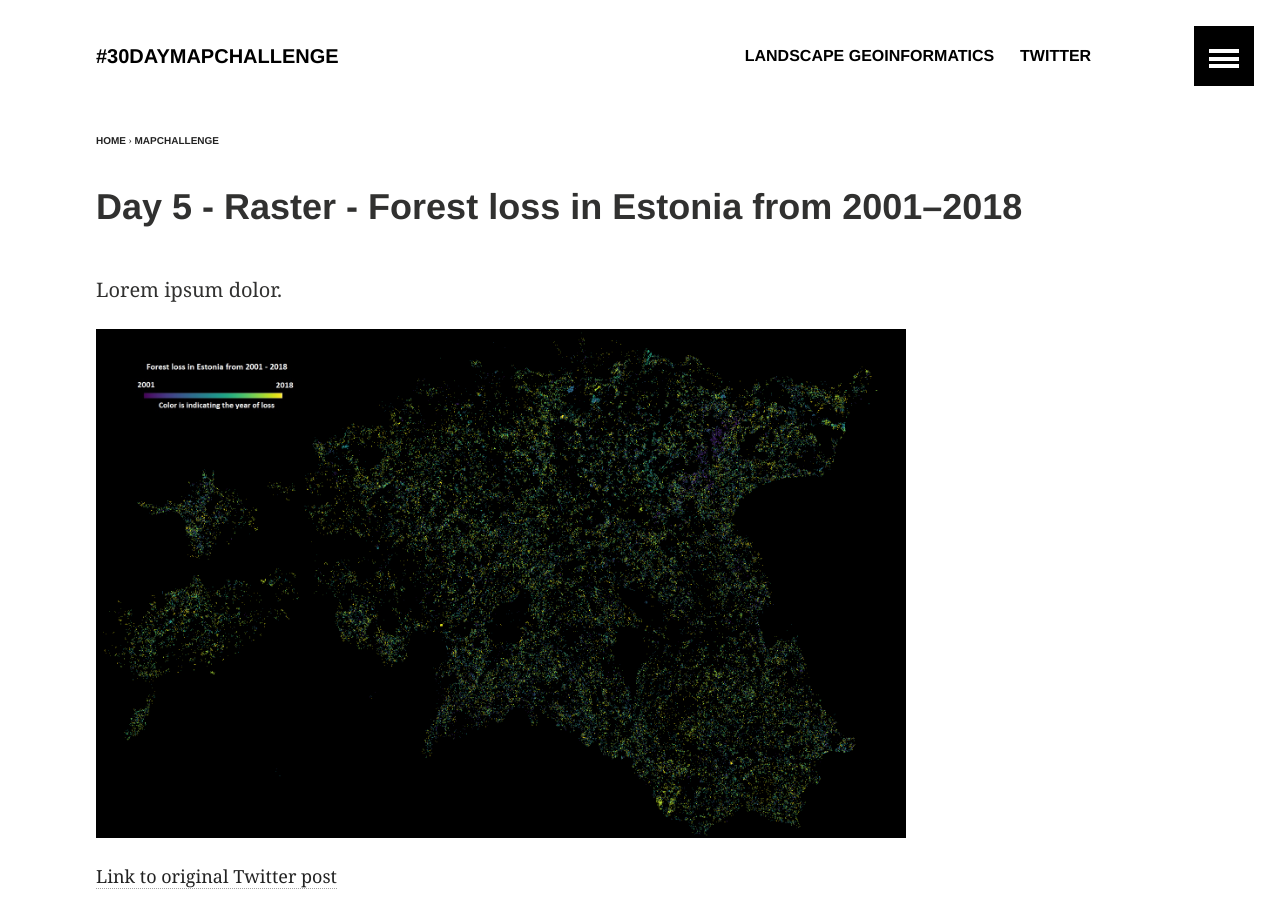
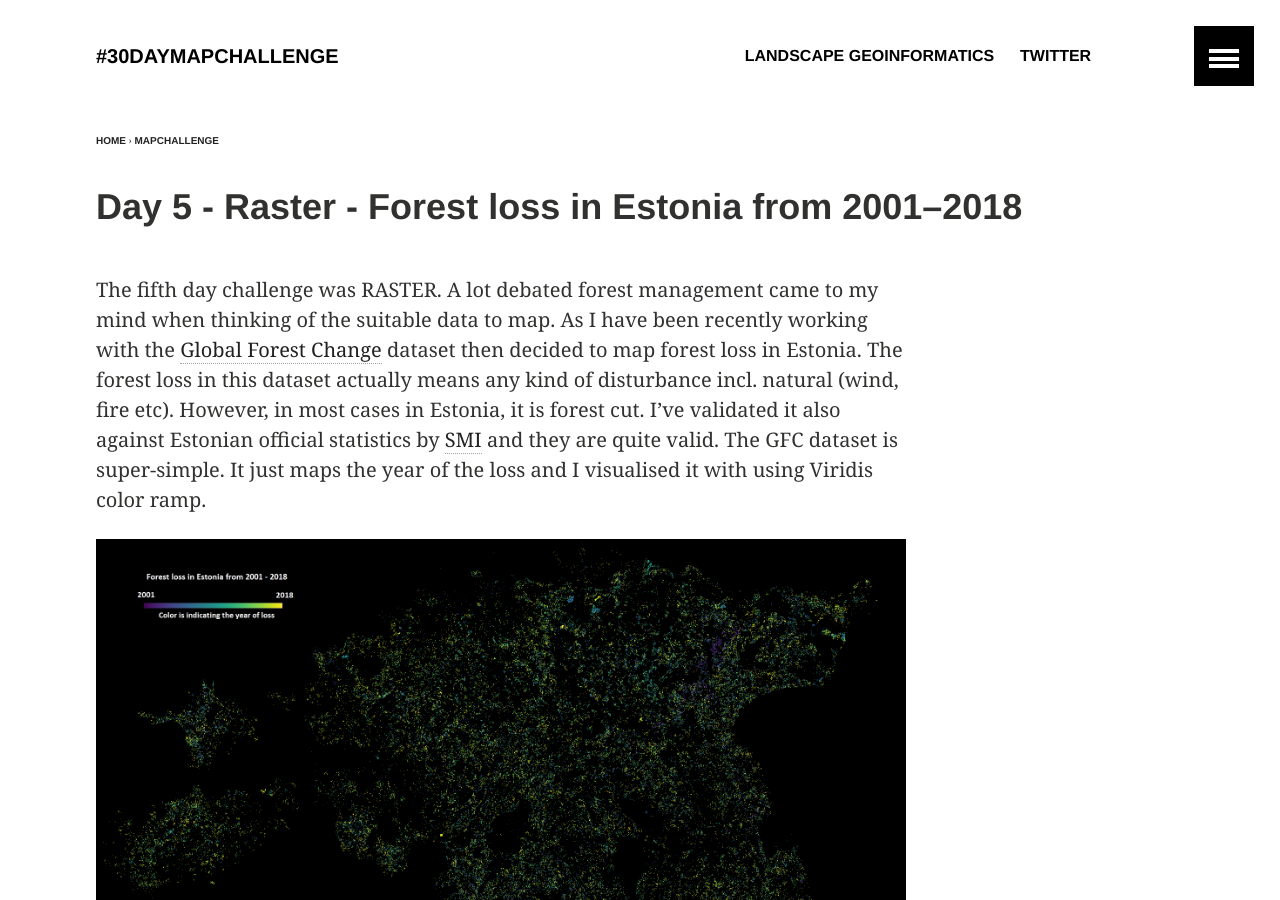
Before and after one commit to kevelyn1/30DayMapChallenge2019, a Jekyll site: the page built from _posts/mapchallenge/2019-11-5-day-5.md, in a window 1280 px wide and 900 px high. Built offline with Jekyll 4.4.1, drawn with Linux system fonts in a browser that asks for light colours.

Commit message:
Update 2019-11-5-day-5.md

```diff
--- a/_posts/mapchallenge/2019-11-5-day-5.md
+++ b/_posts/mapchallenge/2019-11-5-day-5.md
@@ -7,7 +7,8 @@ image:
   teaser: forest-loss.png
 ---
 
-Lorem ipsum dolor.
+The fifth day challenge was RASTER. A lot debated forest management came to my mind when thinking of the suitable data to map. As I have been recently working with the [Global Forest Change](https://earthenginepartners.appspot.com/science-2013-global-forest) dataset then decided to map forest loss in Estonia. The forest loss in this dataset actually means any kind of disturbance incl. natural (wind, fire etc).  However, in most cases in Estonia, it is forest cut. I've validated it also against Estonian official statistics by [SMI](https://www.keskkonnaagentuur.ee/et/eesmargid-tegevused/mets/smi) and they are quite valid.
+The GFC dataset is super-simple. It just maps the year of the loss and I visualised it with using Viridis color ramp.
 
 ![image of day 5 post](../../images/forest-loss.png)
 
```
